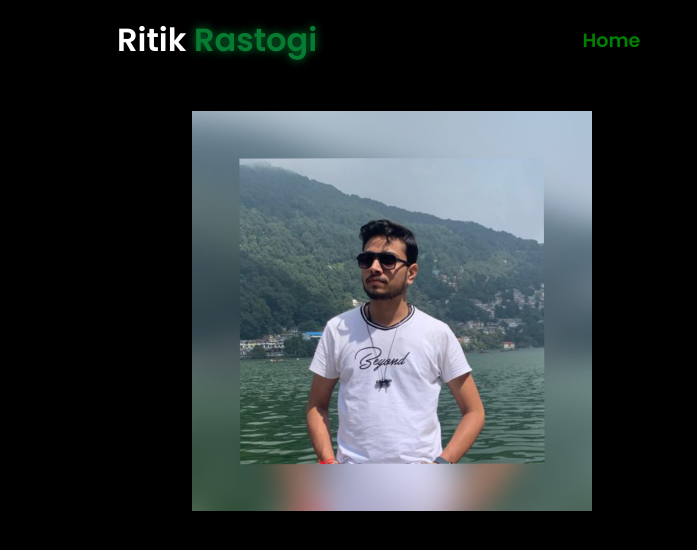
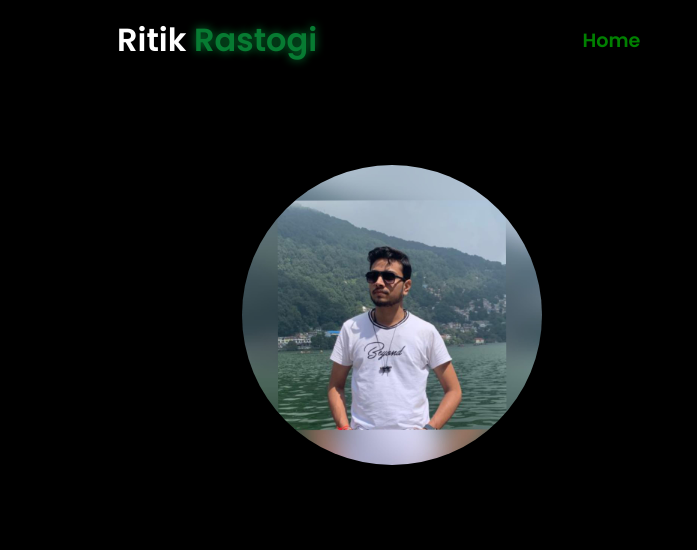
Before and after one commit to Ritikgithub99/Personal-Portfolio-Website, a plain HTML site: page index.html in a window 1280 px wide. Shown: the full height of the page, 0-697 px from the left. Drawn offline with nearby package versions, Linux system fonts and the light colour scheme.

Commit message:
Update style.css

```diff
--- a/style.css
+++ b/style.css
@@ -132,15 +132,21 @@ section{
 }
 
 .main-container .image{
-    width: 400px; /* Set a fixed width for desktop */
-    height: auto; /* Maintain aspect ratio */
-    max-width: 100%; /* Prevent overflow */
+    width: 300px; /* Adjust width for a circular image */
+    height: 300px; /* Ensure height matches width for a perfect circle */
+    border-radius: 50%; /* Makes the image circular */
+    overflow: hidden; /* Ensures the image stays within the circle */
+    display: flex;
+    justify-content: center;
+    align-items: center;
+    box-shadow: 0 0 20px rgba(0, 0, 0, 0.5); /* Optional shadow for a polished look */
     margin: 0 auto; /* Center the image */
-    display: block; /* Ensure proper layout */
 }
 
 .main-container .image img{
     width: 100%;
+    height: 100%;
+    object-fit: cover; /* Ensures the image fills the circle */
 }
 
 .main-container .image:hover{
```
